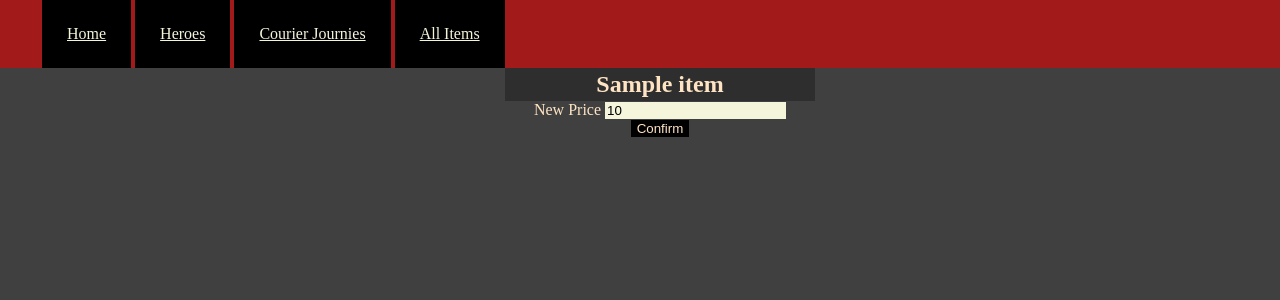
After one commit to weewilsonboy/dota_shop_python_project, a Flask app: template templates/item/edit_item.jinja in a window 1280 px wide. The commit adds this page. Shown: the top 300 px of the page. Run offline with Flask 3, Linux system fonts and the light colour scheme; the template is opened without the code that fills it: most values are stand-ins (such as "Sample title", 1, 10 or a date in 2020).

Commit message:
added edit item price, still to fix backpack

```diff
--- a/static/style.css
+++ b/static/style.css
@@ -189,12 +189,6 @@
 
 
 
-.item_container_right {
-}
-
-.item_description {
-}
-
 .item_description_cost {
     margin: 15px;
     background-color: transparent;
@@ -257,3 +251,29 @@
     border: 5px;
     background-color: black;
 }
+
+.number {
+    background-color: beige;
+    color: black;
+}
+
+.edit_form {
+    display: flex;
+    justify-content: center;
+    flex-direction: column;
+    align-items: center;
+}
+
+.edit_title {
+    justify-content: center;
+    min-width: 25%;
+}
+
+.edit_number {
+    justify-content: center;
+}
+
+.edit_button {
+    display: flex;
+    justify-content: center;
+}
--- /dev/null
+++ b/templates/item/edit_item.jinja
@@ -0,0 +1,20 @@
+{% extends 'base.jinja' %}
+
+{% block content %}
+    <ul class="edit_form">
+        <li class="edit_title">
+            <h2 class="item_header">{{item.name}}</h2>
+        </li>
+        <form action="/items/edit/{{item.id}}", method="post">
+        <li class="edit_number">
+
+                <label for="price">New Price</label>
+                    <input type="number" name="price" id="price" class="number" value="{{item.cost}}" min="0">
+        </li>
+        <li class="edit_button">
+            <button type="submit" class="button">Confirm</button>
+        </li>
+        </form>
+
+    </ul>
+{% endblock content %}
```
Also changed, not shown: controllers/item_controller.py (+14 -0 lines), controllers/order_controller.py (+15 -8 lines), templates/hero/index.jinja (+4 -3 lines), templates/item/individual.jinja (+3 -4 lines), templates/order/new.jinja (+8 -1 lines).
